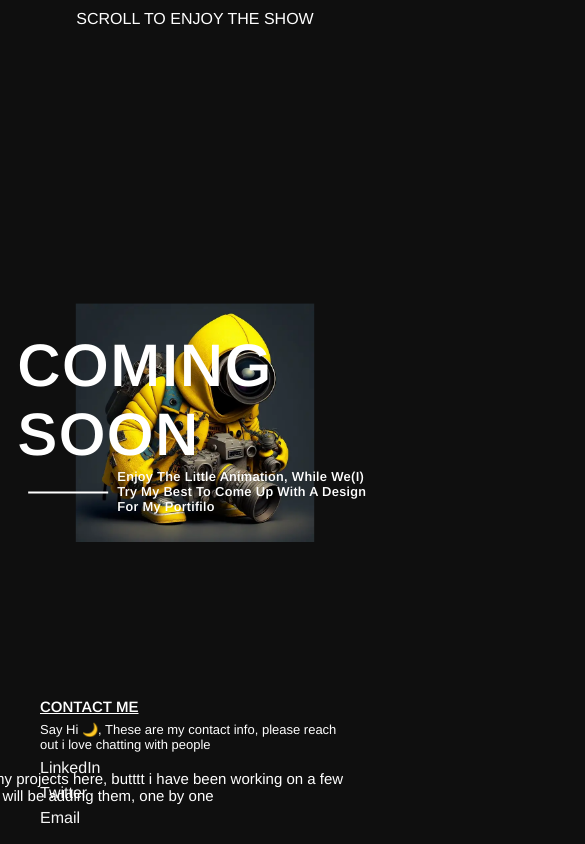
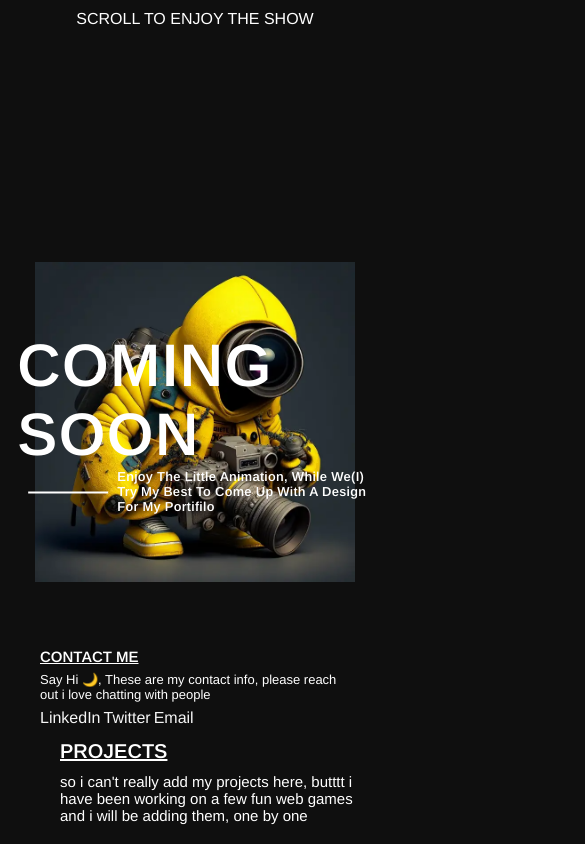
Before and after one commit to Marvelousmicheal/my-prelanding-page, a website built with Vite: page index.html in a window 390 px wide. Shown: the top 844 px of the page, 585 px wide, since content can reach past the window. Built offline with nearby package versions, Linux system fonts and the light colour scheme; files whose address does not match are found by name.

Commit message:
nothing much there to make it reponsive

```diff
--- a/style.scss
+++ b/style.scss
@@ -24,6 +24,9 @@ body{
 main{
     block-size: 100%;
     position: relative;
+    overflow: hidden;
+    width: 100vw;
+    height: 100%;
 
     .picture{
         position: absolute;
@@ -155,7 +158,21 @@ padding-top: 10px;
                     width: 80px !important;
                 }
                 .picture{
-                    width: 149px !important;
+                    width: 200px !important;
                 }
+                                .bleft{
+                                    bottom: 110px;
+                                    ul{
+                                        display: flex;
+                                    }
+                                    li {
+
+                                            margin-right: 3px;
+                                        }
+                                }
+                                                                .bright{
+                                                                    width: 300px;
+                                                                    bottom: 20px;
+                                                                }
     }
 }
```
Also changed, not shown: style.css, 1 other file.
